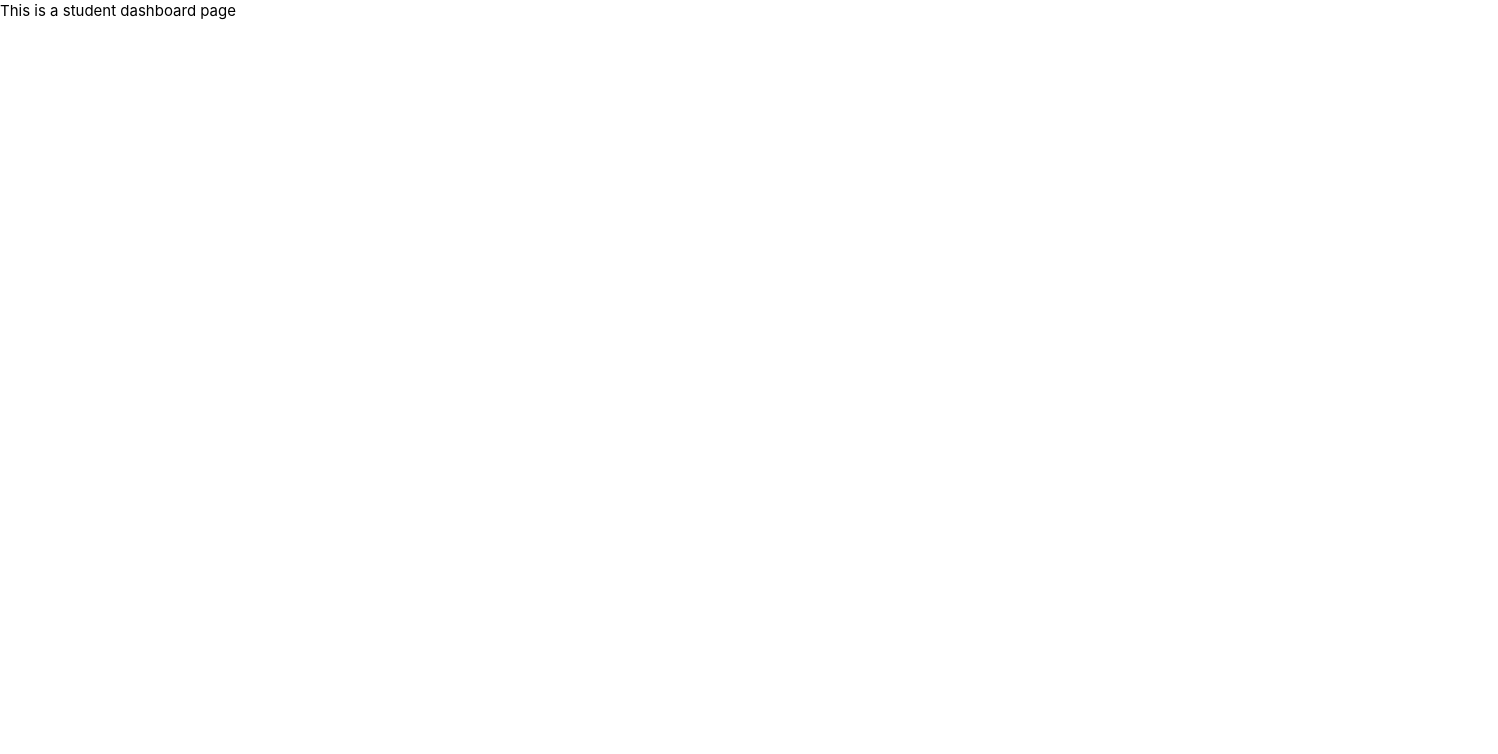
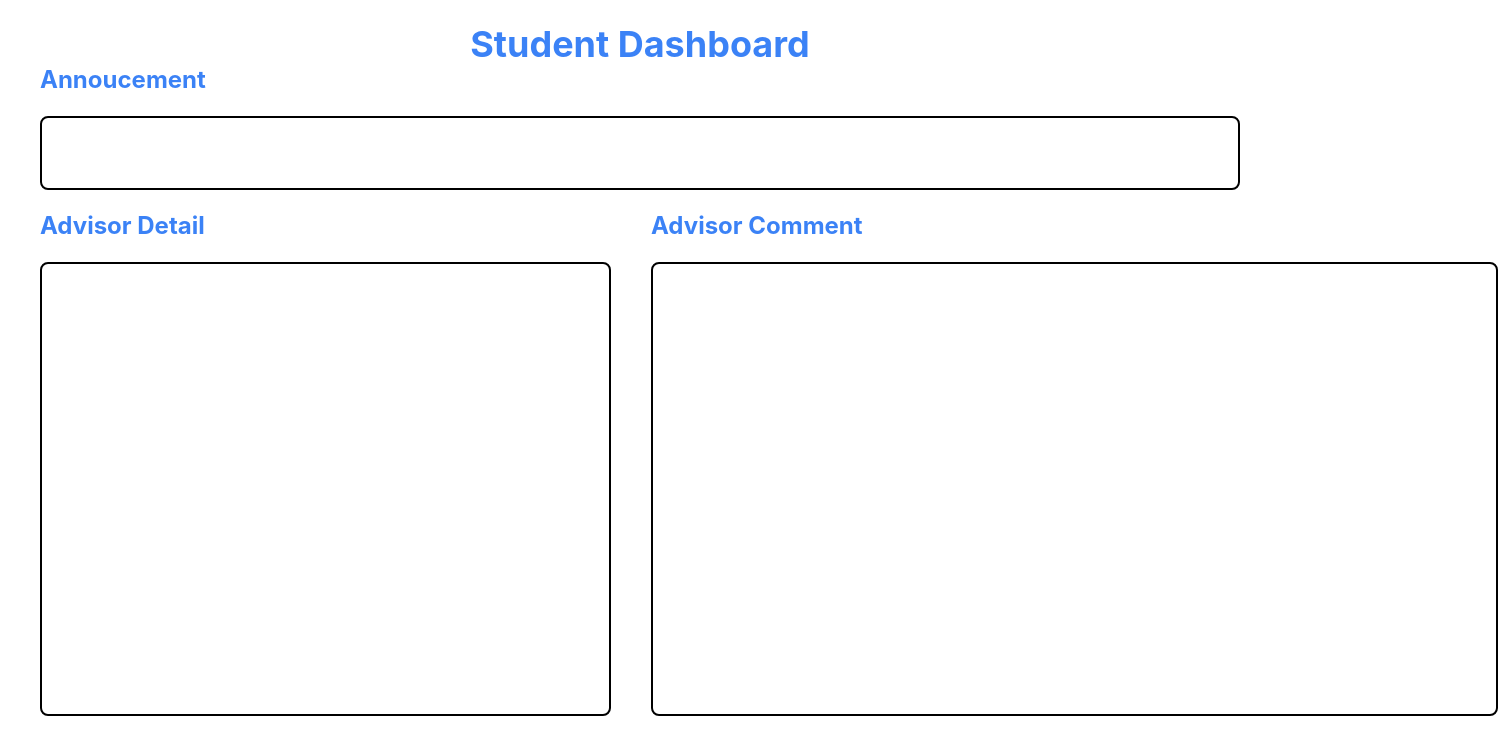
Before and after one commit to SE331-2023-project1/project-02-kwai3tua-frontend, a Vue app: page /student in a window 1280 px wide. Shown: the top 754 px of the page, 1498 px wide, since content can reach past the window. Built offline with nearby package versions, Linux system fonts and the light colour scheme.

Commit message:
add StudentDashboard

```diff
--- /dev/null
+++ b/src/components/AdvisorCommentCard.vue
@@ -0,0 +1,15 @@
+<template>
+    <div class="border-2 border-black rounded-lg
+    card mt-5 mb-5 pd-10 p-56
+    bg-white text-blue-950 text-base font-mono
+    hover:bg-blue-50 cursor-pointer
+    flex flex-col justify-center items-center">
+    </div>
+</template>
+
+<style scoped>
+.card {
+    padding: 225px;
+    padding-right: 618px;
+}
+</style>
--- /dev/null
+++ b/src/components/AdvisorDetailCard.vue
@@ -0,0 +1,15 @@
+<template>
+    <div class="border-2 border-black rounded-lg
+    card mt-5 mb-5
+    bg-white text-blue-950 text-base font-mono
+    hover:bg-blue-50 cursor-pointer
+    flex flex-col justify-center items-center">
+    </div>
+</template>
+
+<style scoped>
+.card {
+    padding: 225px;
+    padding-right: 342px;
+}
+</style>
--- /dev/null
+++ b/src/components/AnnouncementCard.vue
@@ -0,0 +1,14 @@
+<template>
+      <div class="border-2 border-black rounded-lg
+      card mt-5 mb-5
+      bg-white text-blue-950 text-base font-mono
+      hover:bg-blue-50 cursor-pointer
+      flex flex-col justify-center items-center">
+      </div>
+</template>
+
+<style scoped>
+.card {
+      padding: 35px;
+}
+</style>
--- a/src/views/StudentDashboardView.vue
+++ b/src/views/StudentDashboardView.vue
@@ -1,5 +1,25 @@
+<script setup lang="ts">
+import AnnouncementCard from '@/components/AnnouncementCard.vue'
+import AdvisorDetailCard from '@/components/AdvisorDetailCard.vue'
+import AdvisorCommentCard from '@/components/AdvisorCommentCard.vue'
+</script>
+
 <template>
-  <div class="text-bold text-black">
-    <h1>This is a student dashboard page</h1>
+  <div class="flex flex-col items-center justify-start">
+    <h1 class="font-bold text-4xl text-blue-500 mt-6">Student Dashboard</h1>
+  </div>
+  <div class="ml-10 mr-10">
+    <h1 class="font-bold text-2xl text-blue-500">Annoucement</h1>
+    <AnnouncementCard></AnnouncementCard>
+  </div>
+  <div class="flex">
+    <div class="ml-10 mr-10">
+      <h1 class="font-bold text-2xl text-blue-500">Advisor Detail</h1>
+      <AdvisorDetailCard></AdvisorDetailCard>
+    </div>
+    <div class="mr-10">
+      <h1 class="font-bold text-2xl text-blue-500">Advisor Comment</h1>
+      <AdvisorCommentCard></AdvisorCommentCard>
+    </div>
   </div>
 </template>
```
